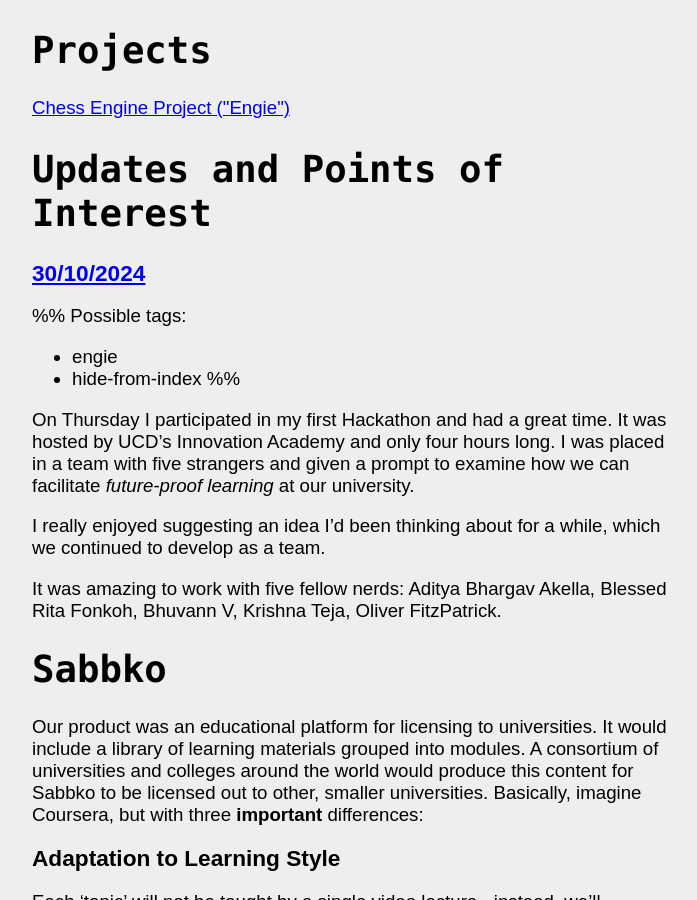
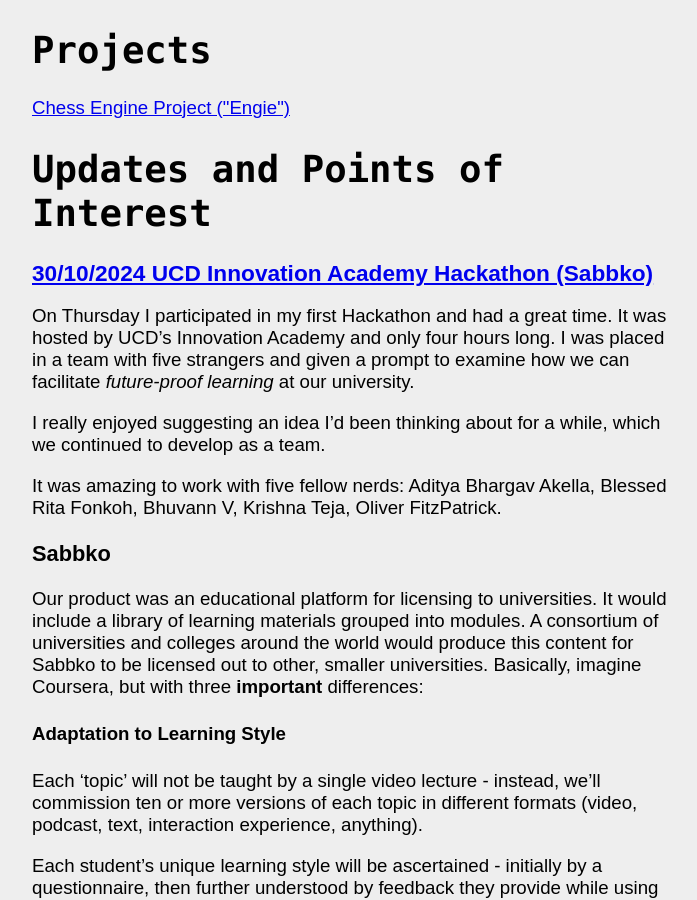
Before and after one commit to thomas6785/thomas6785.github.io, a Jekyll site: the page built from index.html, in a window 1280 px wide and 900 px high, scrolled down 483 px. Shown: the whole window, without its empty margins (288-985 px from the left). Built offline with Jekyll 4.4.1, drawn with Linux system fonts in a browser that asks for light colours.

Commit message:
fixed blog post

```diff
--- a/_posts/2024-10-30-UCD-Innovation-Academy-Hackathon-Sabbko-55.md
+++ b/_posts/2024-10-30-UCD-Innovation-Academy-Hackathon-Sabbko-55.md
@@ -1,13 +1,7 @@
 ---
 layout: post
-title: UCD Innovation Academy Hackathon: Sabbko
-tags:
+title: UCD Innovation Academy Hackathon (Sabbko)
 ---
-
-%% Possible tags:
-- engie
-- hide-from-index
-%%
 
 On Thursday I participated in my first Hackathon and had a great time. It was hosted by UCD's Innovation Academy and only four hours long. I was placed in a team with five strangers and given a prompt to examine how we can facilitate *future-proof learning* at our university.
 
@@ -16,22 +10,22 @@
 It was amazing to work with five fellow nerds: Aditya Bhargav Akella, Blessed Rita Fonkoh, Bhuvann V, Krishna Teja, Oliver FitzPatrick.
 
 
-# Sabbko
+### Sabbko
 Our product was an educational platform for licensing to universities. It would include a library of learning materials grouped into modules.
 A consortium of universities and colleges around the world would produce this content for Sabbko to be licensed out to other, smaller universities.
 Basically, imagine Coursera, but with three **important** differences:
 
-## Adaptation to Learning Style
+#### Adaptation to Learning Style
 Each 'topic' will not be taught by a single video lecture - instead, we'll commission ten or more versions of each topic in different formats (video, podcast, text, interaction experience, anything).
 
 Each student's unique learning style will be ascertained - initially by a questionnaire, then further understood by feedback they provide while using the platform.
 
 After a year or two of a student's studies, Sabbko will have a strong idea of their exact learning style, and tailor the content it provides to suit this.
 
-## Backed by a real university
+#### Backed by a real university
 Unlike Coursera, Sabbko courses would be licensed by real, in-person, prestigious universities, and given out to their students. They are intended as a supplement to the college experience, not a replacement. You will still have professors to consult, the social experience of a university, and the prestige of a real, accredited degree. Exams and assessment will be handled by your university, not be Sabbko.
 
-## Simply Better Videos
+#### Simply Better Videos
 The likes of Coursera and Khan Academy provide reasonably good voiceover videos - significantly better than anything ever provided by my lecturers. However, it doesn't even come close to the engaging, easily-understood and exciting content you get from educational YouTube channels like Veritasium, Kurzgesagt, or Numberphile.
 
 Sabbko content would be scripted by subject-matter experts working alongside education specialists, then animated, produced, and edited by professionals to create engaging and understandable content.
```
